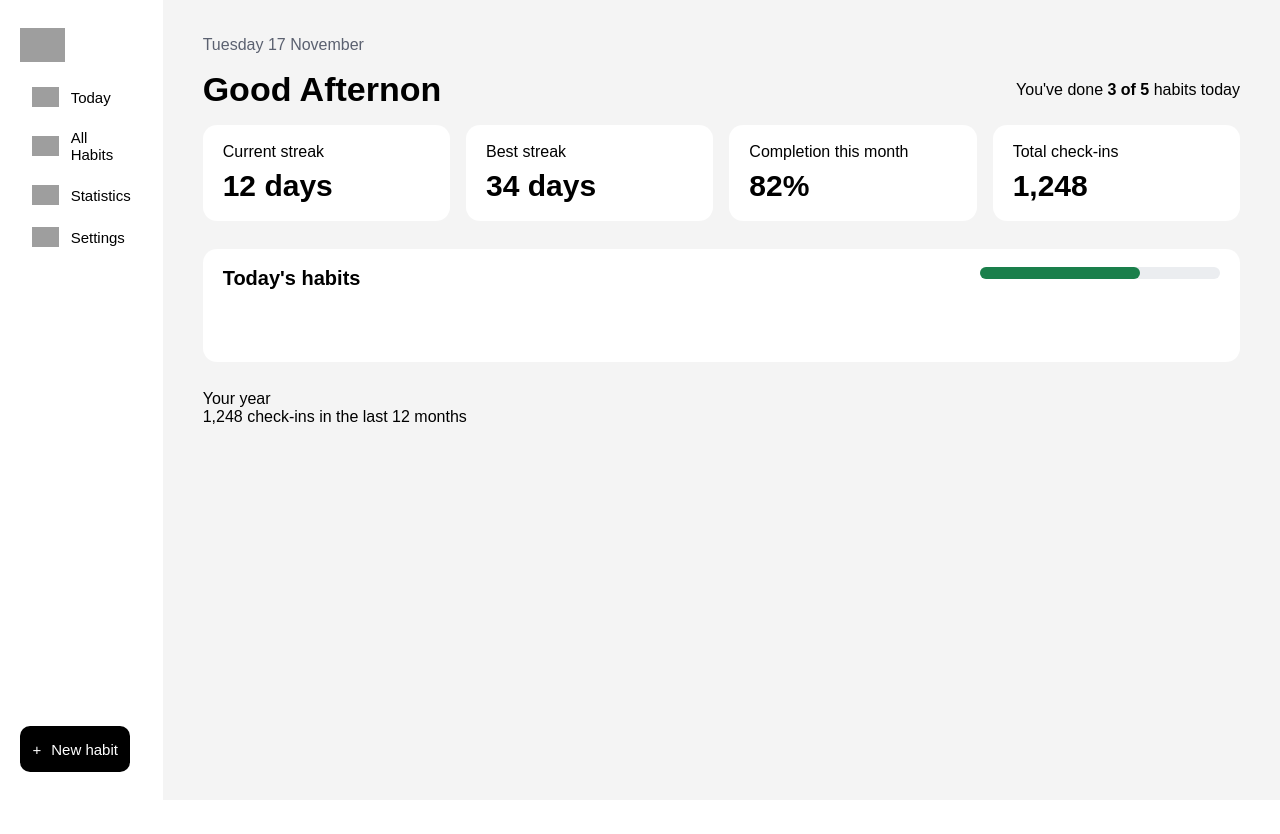
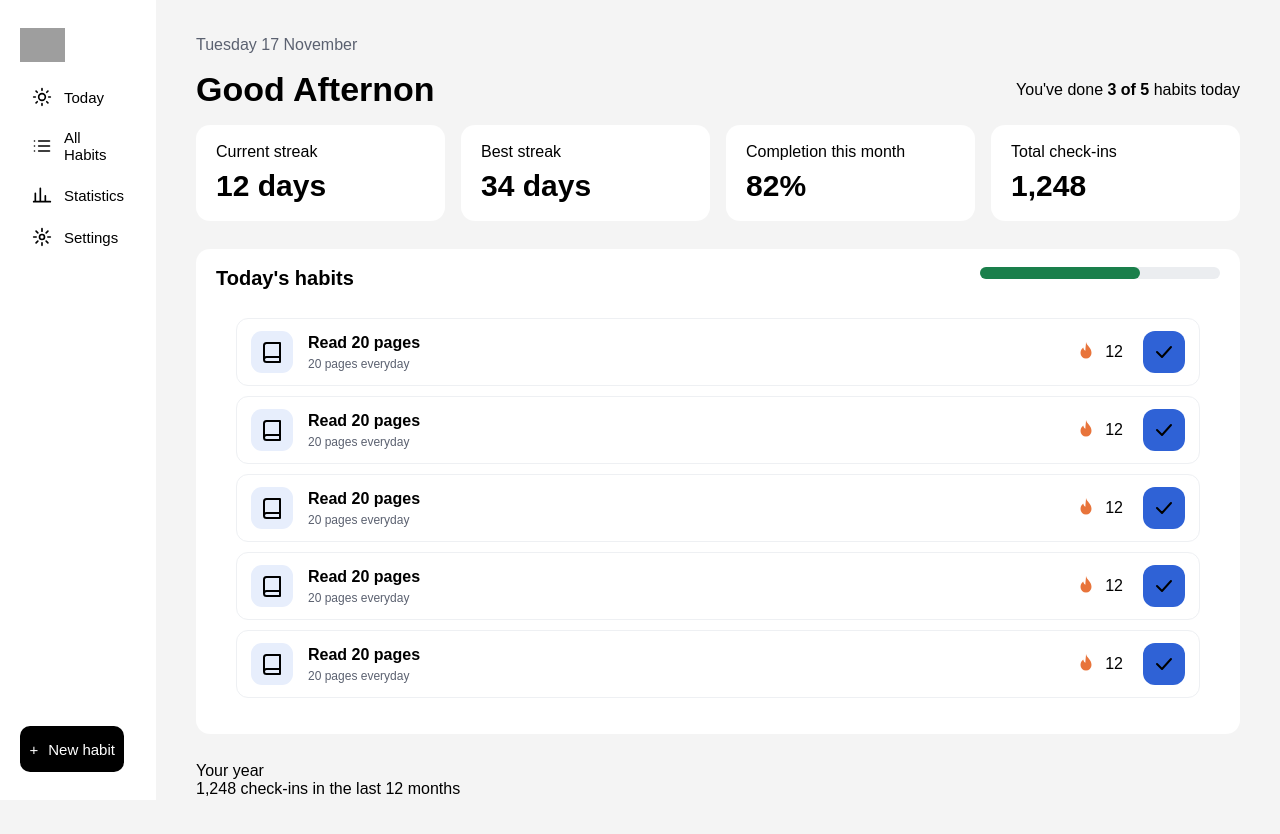
Before and after one commit to Fidan03/habbit-grid, a React (Vite) app: page / in a window 1280 px wide. Shown: the top 834 px of the page. Before the commit the page ends 800 px from the top, so only its background shows below. Built offline with nearby package versions, Linux system fonts and the light colour scheme; grey boxes are pictures that could not be loaded.

Commit message:
feat: enhance HabitList component with new styles and icons; update Main layout to display multiple HabitList instances

```diff
--- a/src/componenets/habitList/index.jsx
+++ b/src/componenets/habitList/index.jsx
@@ -1,15 +1,30 @@
+import styles from './styles.module.scss'
+import read from '../../assets/habit-book.svg'
+import fire from '../../assets/ui-flame.svg'
+import check from '../../assets/ui-check.svg'
 
 const HabitList = () => {
   return (
-    <div>
-        <div>
-            <img src="" alt="" />
-            <div>
-                <p></p>
-                <p></p>
+    <div className={styles.container}>
+        <div className={styles.habitDesc}>
+            <div className={styles.icon}>
+                <img src={read} alt="reading" />
+            </div>
+            <div className={styles.desc}>
+                <p className={styles.title}>Read 20 pages</p>
+                <p className={styles.subtitle}>20 pages <span>everyday</span></p>
             </div>
         </div>
-        <div></div>
+
+        <div className={styles.count}>
+          <div className={styles.streak}>
+            <img src={fire} alt="flame" />
+            <p>12</p>
+          </div>
+          <div className={styles.checkbox}>
+            <img src={check} alt="checkbox" />
+          </div>
+        </div>
     </div>
   )
 }
--- a/src/componenets/habitList/styles.module.scss
+++ b/src/componenets/habitList/styles.module.scss
@@ -0,0 +1,56 @@
+.container{
+    display: flex;
+    justify-content: space-between;
+    align-items: center;
+    border-radius: 12px;
+    border: 1px solid #EEF0F3;
+    padding: 12px 14px;
+
+    .habitDesc{
+        display: flex;
+        gap: 15px;
+        align-items: center;
+
+        .icon{
+            background-color: rgba(231, 238, 252, 1);
+            border-radius: 11px;
+            width: 42px;
+            height: 42px;
+            display: flex;
+            align-items: center;
+            justify-content: center;
+        }
+
+        .desc{
+            .title{
+                font-size: 16px;
+                font-weight: 600;
+                margin-bottom: 5px;
+            }
+            .subtitle{
+                font-size: 12px;
+                color: #5B6170;
+            }
+        }
+    }
+
+    .count{
+        display: flex;
+        gap: 20px;
+        .streak{
+            display: flex;
+            gap: 7px;
+            align-items: center;
+        }
+
+        .checkbox{
+            border-radius: 12px;
+            background-color: rgba(47, 98, 214, 1);
+            display: flex;
+            align-items: center;
+            justify-content: center;
+            width: 42px;
+            height: 42px;
+        }
+    }
+}
--- a/src/layouts/main/index.jsx
+++ b/src/layouts/main/index.jsx
@@ -29,6 +29,10 @@ function Main() {
             </div>
             <div className={styles.habitList}>
                 <HabitList/>
+                <HabitList/>
+                <HabitList/>
+                <HabitList/>
+                <HabitList/>
             </div>
         </div>
 
--- a/src/layouts/main/index.module.scss
+++ b/src/layouts/main/index.module.scss
@@ -29,6 +29,9 @@
         background-color: white;
         padding: 18px 20px;
         border-radius: 14px;
+        display: flex;
+        flex-direction: column;
+        gap: 10px;
 
         .habitsHeader{
             display: flex;
```
Also changed, not shown: src/data/sections.js (+4 -4 lines).
